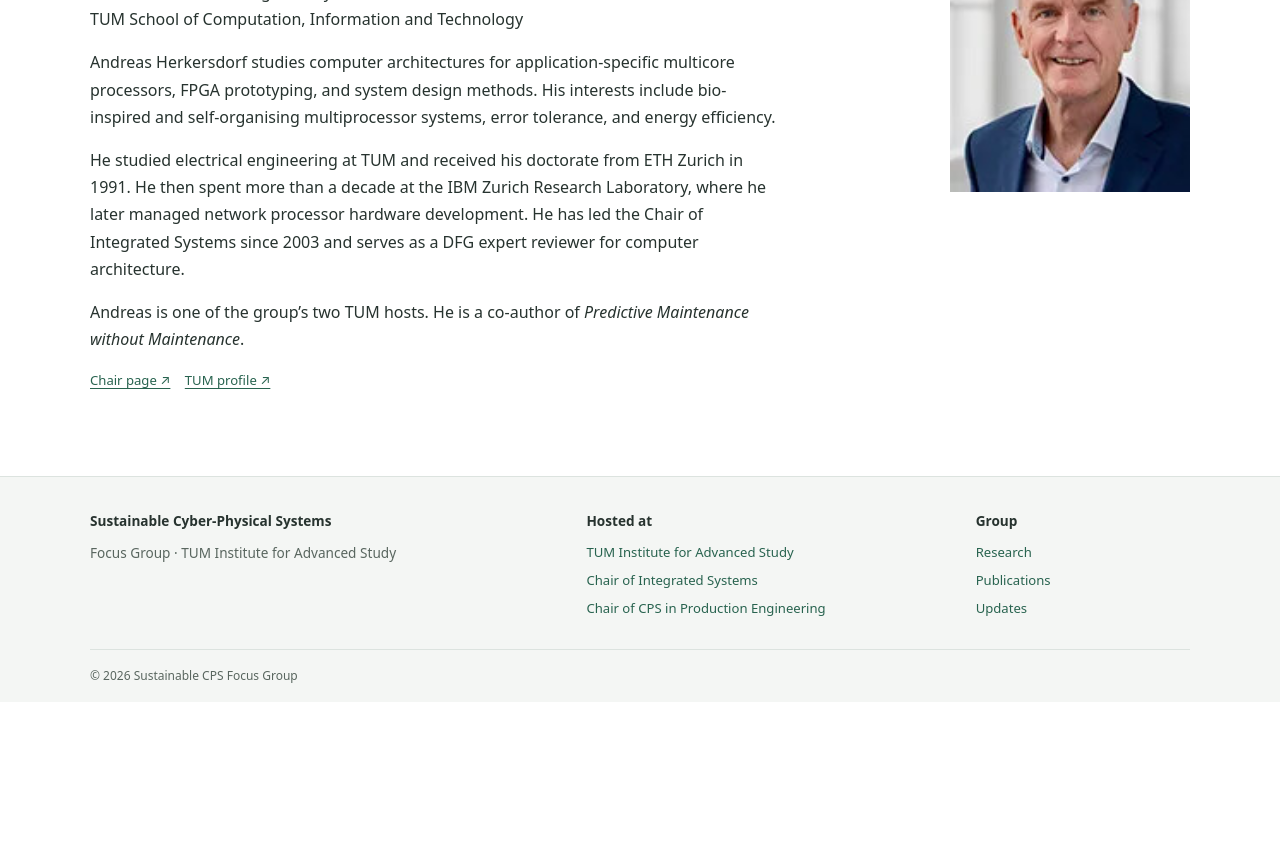
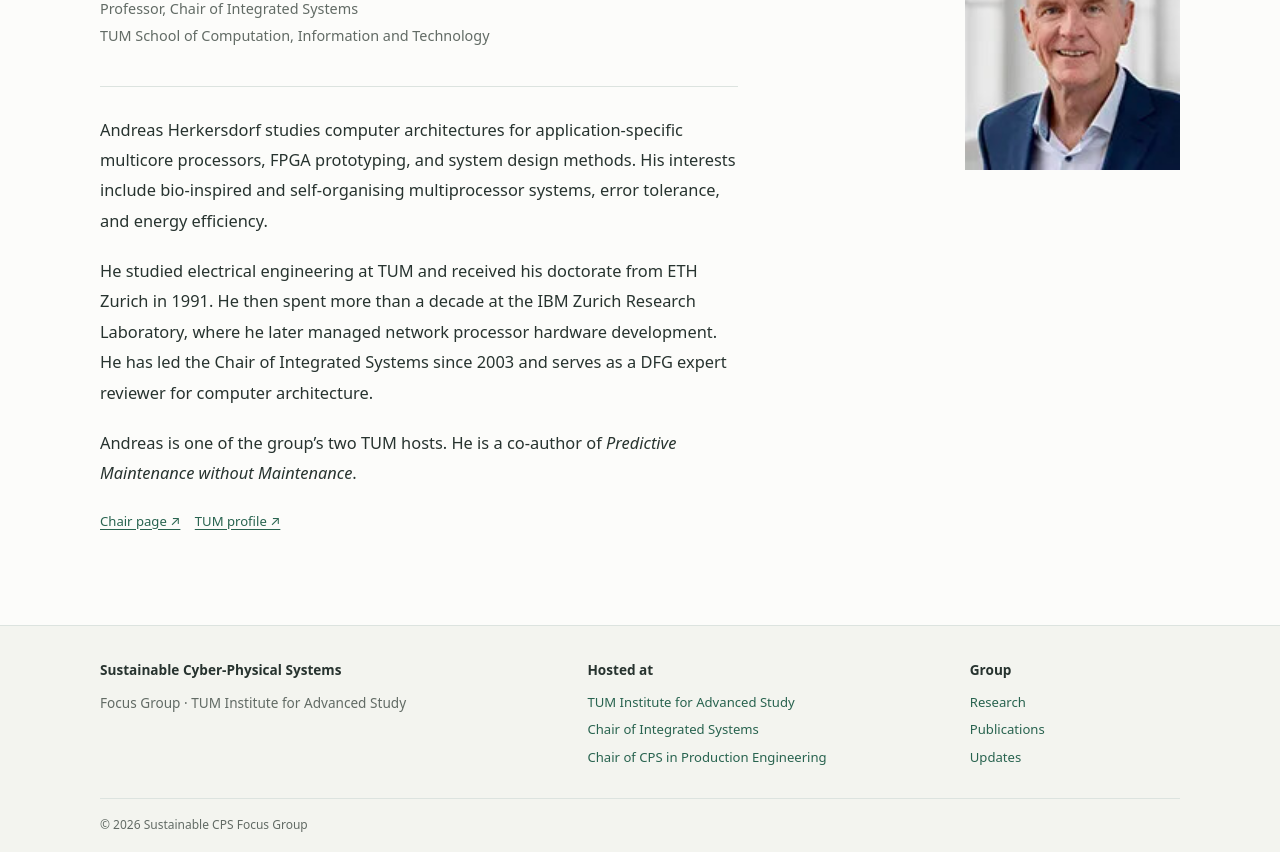
Before and after one commit to Sustainable-CPSs-Group/sustainable-cpss.github.io, an Astro site: page /people/andreas-herkersdorf in a window 1280 px wide. Shown: the part 229-1081 px from the top of the page. Before the commit the page ends 931 px from the top, so only its background shows below. Built offline with nearby package versions, Linux system fonts and the light colour scheme; Astro itself is replaced by a stand-in of ours.

Commit message:
Refine editorial typography and academic page layouts

```diff
--- a/astro.config.mjs
+++ b/astro.config.mjs
@@ -5,6 +5,7 @@ import rehypeKatex from "rehype-katex";
 import remarkMath from "remark-math";
 import remarkCitations from "./src/lib/remark-citations.mjs";
 import remarkLinks from "./src/lib/remark-links.mjs";
+import remarkFigures from "./src/lib/remark-figures.mjs";
 
 const base = process.env.ASTRO_BASE || "/";
 
@@ -17,7 +18,7 @@ export default defineConfig({
   trailingSlash: "always",
   markdown: {
     processor: unified({
-      remarkPlugins: [remarkMath, remarkCitations, [remarkLinks, { base }]],
+      remarkPlugins: [remarkMath, remarkCitations, [remarkLinks, { base }], remarkFigures],
       rehypePlugins: [rehypeKatex],
     }),
   },
--- a/src/pages/index.astro
+++ b/src/pages/index.astro
@@ -21,7 +21,7 @@ const directions = [
 ];
 ---
 <BaseLayout>
-  <header class="page-intro shell">
+  <header class="page-intro shell home-intro">
     <p class="eyebrow">TUM Institute for Advanced Study · Focus Group</p>
     <h1>{about.data.title}</h1>
   </header>
--- a/src/pages/people/[id].astro
+++ b/src/pages/people/[id].astro
@@ -10,8 +10,8 @@ const { person } = Astro.props as { person: CollectionEntry<"people"> };
 const { Content } = await render(person);
 ---
 <BaseLayout title={person.data.name} description={person.data.summary} active="people">
-  <article class="section shell content-grid">
-    <div class="prose"><p class="eyebrow">{person.data.groupRole}</p><h1 style="margin-bottom:1rem">{person.data.name}</h1><p>{person.data.role}<br />{person.data.institution}</p><Content /><p class="link-list">{person.data.email && <a href={`mailto:${person.data.email}`}>Email</a>}{person.data.links.map((link) => <a href={link.url}>{link.label} ↗</a>)}</p></div>
-    <Image src={person.data.image} alt={person.data.imageAlt} width={480} layout="constrained" loading="lazy" />
+  <article class="section shell content-grid profile">
+    <div class="prose"><header class="profile-header"><p class="eyebrow">{person.data.groupRole}</p><h1>{person.data.name}</h1><p class="institution">{person.data.role}<br />{person.data.institution}</p></header><Content /><p class="link-list">{person.data.email && <a href={`mailto:${person.data.email}`}>Email</a>}{person.data.links.map((link) => <a href={link.url}>{link.label} ↗</a>)}</p></div>
+    <Image class="profile-portrait" src={person.data.image} alt={person.data.imageAlt} width={480} layout="constrained" loading="lazy" />
   </article>
 </BaseLayout>
--- a/src/pages/people/index.astro
+++ b/src/pages/people/index.astro
@@ -9,6 +9,6 @@ const people = (await getCollection("people")).sort((a, b) => a.data.order - b.d
 <BaseLayout title="People" description="The grant holder, TUM hosts, and researchers of the Sustainable CPS Focus Group." active="people">
   <PageIntro title="People" description="Our group brings together researchers at TUM and the University of North Carolina at Chapel Hill." />
   <section class="shell people-grid">
-    {people.map((person) => <article class="person-card"><Image src={person.data.image} alt={person.data.imageAlt} width={250} layout="constrained" loading="lazy" /><div class="body"><p class="role">{person.data.groupRole}</p><h2>{person.data.name}</h2><p class="institution">{person.data.role}<br />{person.data.institution}</p><p class="summary">{person.data.summary}</p><div class="link-list"><a href={withBase(`/people/${person.id}/`)}>Profile</a>{person.data.email && <a href={`mailto:${person.data.email}`}>Email</a>}{person.data.links.slice(0, 2).map((link) => <a href={link.url}>{link.label} ↗</a>)}</div></div></article>)}
+    {people.map((person) => <article class="person-card"><Image src={person.data.image} alt={person.data.imageAlt} width={250} layout="constrained" loading="lazy" /><div class="body"><p class="role">{person.data.groupRole}</p><h2><a href={withBase(`/people/${person.id}/`)}>{person.data.name}</a></h2><p class="institution">{person.data.role}<br />{person.data.institution}</p><p class="summary">{person.data.summary}</p><div class="link-list"><a href={withBase(`/people/${person.id}/`)}>Profile</a>{person.data.email && <a href={`mailto:${person.data.email}`}>Email</a>}{person.data.links.slice(0, 2).map((link) => <a href={link.url}>{link.label} ↗</a>)}</div></div></article>)}
   </section>
 </BaseLayout>
--- a/src/styles/global.css
+++ b/src/styles/global.css
@@ -1,14 +1,16 @@
 :root {
   --ink: #27332f;
-  --muted: #59665f;
-  --paper: #ffffff;
+  --muted: #626b65;
+  --paper: #fcfcfa;
   --white: #ffffff;
   --forest: #244b3e;
   --green: #28634f;
   --line: #dce3df;
-  --soft: #f4f6f4;
+  --soft: #f3f4ef;
   --radius: .2rem;
-  --shell: min(1100px, calc(100% - 3rem));
+  --shell: min(1080px, calc(100% - 3rem));
+  --reading: 68ch;
+  --serif: Georgia, "Times New Roman", serif;
   font-family: ui-sans-serif, system-ui, -apple-system, BlinkMacSystemFont, "Segoe UI", sans-serif;
   color: var(--ink);
   background: var(--paper);
@@ -21,47 +23,54 @@ body { margin: 0; min-height: 100vh; min-height: 100dvh; display: flex; flex-dir
 body > main { flex: 1 0 auto; min-width: 0; }
 .site-header, .site-footer { flex-shrink: 0; }
 img { display: block; max-width: 100%; height: auto; }
-.prose p:has(> img) { margin: 2rem 0 .7rem; }
-.prose p:has(> img) + p:has(> em:only-child) { color: var(--muted); font-size: .85rem; }
-.post-hero[data-astro-image] { width: var(--shell); }
 a { color: var(--green); text-underline-offset: .2em; }
 a:hover { text-decoration: underline; }
 :focus-visible { outline: 2px solid var(--green); outline-offset: 4px; }
-h1, h2, h3 { margin: 0; line-height: 1.3; font-weight: 600; }
-h1 { font-family: Georgia, "Times New Roman", serif; font-size: clamp(1.65rem, 3vw, 2.2rem); font-weight: 500; }
-h2 { font-size: 1.4rem; }
-h3 { font-size: 1.05rem; }
+h1, h2, h3 { margin: 0; font-family: var(--serif); line-height: 1.35; font-weight: 400; text-wrap: pretty; }
+h1 { font-size: clamp(1.7rem, 3vw, 2.1rem); }
+h2 { font-size: 1.55rem; }
+h3 { font-size: 1.2rem; }
 p { margin: 0 0 1rem; }
 .shell { width: var(--shell); margin-inline: auto; }
 .skip-link { position: fixed; top: .5rem; left: .5rem; z-index: 100; transform: translateY(-150%); padding: .65rem 1rem; background: var(--white); }
 .skip-link:focus { transform: none; }
 .eyebrow { margin: 0 0 .7rem; color: var(--muted); font-size: .85rem; font-weight: 500; }
 
-.site-header { border-top: 3px solid var(--forest); border-bottom: 1px solid var(--line); background: var(--white); }
-.header-inner { min-height: 4.5rem; display: flex; align-items: center; gap: 1.4rem; }
-.brand { margin-right: auto; max-width: 32ch; color: var(--forest); font-size: .95rem; font-weight: 600; line-height: 1.4; text-decoration: none; }
+.site-header { border-top: 2px solid var(--forest); border-bottom: 1px solid var(--line); background: var(--paper); }
+.header-inner { min-height: 5rem; display: flex; align-items: center; gap: 1.4rem; }
+.brand { margin-right: auto; max-width: 32ch; color: var(--forest); font-family: var(--serif); font-size: 1.12rem; font-weight: 400; line-height: 1.4; text-decoration: none; }
 nav { display: flex; flex-wrap: wrap; gap: .8rem; }
 nav a, .header-link { padding: .4rem 0; color: var(--ink); font-size: .86rem; text-decoration: none; }
 nav a[aria-current="page"] { color: var(--green); text-decoration: underline; text-underline-offset: .45em; }
 .header-link { border-left: 1px solid var(--line); padding-left: 1.2rem; }
 
-.page-intro { padding: 2.75rem 0 1.75rem; }
-.page-intro > p:last-child { max-width: 76ch; margin: .8rem 0 0; color: var(--muted); }
-.overview-grid { display: grid; grid-template-columns: minmax(0, 2fr) minmax(0, 1fr); gap: 3rem; align-items: start; padding-bottom: 1rem; }
-.section { padding: 2.25rem 0; }
-.section-heading { display: flex; justify-content: space-between; align-items: baseline; flex-wrap: wrap; gap: .75rem 2rem; padding-bottom: .8rem; margin-bottom: 1.25rem; border-bottom: 1px solid var(--line); }
+.page-intro { padding: 3.25rem 0 2.25rem; }
+.home-intro { padding-bottom: 1.5rem; }
+.page-intro > p:last-child { max-width: var(--reading); margin: .8rem 0 0; color: var(--muted); }
+.overview-grid { display: grid; grid-template-columns: minmax(0, 1fr) 280px; gap: 4rem; align-items: start; padding-bottom: 1.25rem; }
+.overview-grid .prose > p:first-child { font-size: 1.13rem; line-height: 1.75; }
+.overview-grid .prose > p:last-child { padding-top: 1rem; border-top: 1px solid var(--line); font-size: .88rem; color: var(--muted); }
+.section { padding: 2.5rem 0; }
+.section-heading { display: flex; justify-content: space-between; align-items: baseline; flex-wrap: wrap; gap: .75rem 2rem; padding-bottom: .8rem; margin-bottom: 1.75rem; border-bottom: 1px solid var(--line); }
 .section-heading > a { font-size: .85rem; }
-.research-areas { display: grid; grid-template-columns: repeat(2, minmax(0, 1fr)); gap: 1.25rem 2.5rem; }
-.research-areas h3 { margin-bottom: .4rem; color: var(--forest); }
+.research-areas { display: grid; grid-template-columns: repeat(2, minmax(0, 1fr)); gap: 1.75rem 3rem; }
+.research-areas article { padding-left: 1rem; border-left: 2px solid var(--line); }
+.research-areas h3 { margin-bottom: .6rem; color: var(--ink); }
 .research-areas p { margin: 0; color: var(--muted); font-size: .93rem; }
-.content-grid { display: grid; grid-template-columns: minmax(0, 1fr) 240px; gap: 3rem; align-items: start; }
-.prose { min-width: 0; max-width: 76ch; font-size: 1rem; }
-.prose h2, .prose h3 { margin: 1.8em 0 .7em; scroll-margin-top: 1rem; }
-.prose h2 { font-size: 1.4rem; }
+.content-grid { display: grid; grid-template-columns: minmax(0, 1fr) 215px; gap: 4rem; align-items: start; }
+.prose { min-width: 0; max-width: var(--reading); font-size: 1.025rem; line-height: 1.85; }
+.prose p { margin-bottom: 1.25rem; }
+.prose li + li { margin-top: .5rem; }
+.prose strong { font-weight: 600; }
+.prose > :first-child { margin-top: 0; }
+.prose h2, .prose h3 { margin: 2em 0 .8em; scroll-margin-top: 1rem; }
+.prose h2 { font-size: 1.5rem; }
 .prose h3 { font-size: 1.15rem; }
 .prose blockquote { margin: 1.5rem 0; padding: .4rem 0 .4rem 1.2rem; border-left: 2px solid var(--line); color: var(--muted); }
-.prose figure { margin: 2rem 0; }
-.prose figcaption { margin-top: .7rem; color: var(--muted); font-size: .85rem; }
+.prose figure { margin: 2.25rem 0; padding: 1rem; border: 1px solid var(--line); background: var(--white); }
+.prose figure img { margin-inline: auto; object-fit: contain; }
+.prose figcaption { margin-top: .9rem; padding-top: .8rem; border-top: 1px solid var(--line); color: var(--muted); font-size: .85rem; line-height: 1.6; }
+.prose p:has(> img) { margin-block: 2rem; }
 .prose table { display: block; max-width: 100%; overflow-x: auto; border-collapse: collapse; margin: 1.5rem 0; font-size: .9rem; }
 .prose th, .prose td { padding: .7rem; border-bottom: 1px solid var(--line); text-align: left; }
 .prose pre { overflow-x: auto; padding: 1rem; border-radius: var(--radius); background: var(--forest); color: #f4f6f4; font-size: .82rem; }
@@ -70,51 +79,66 @@ nav a[aria-current="page"] { color: var(--green); text-decoration: underline; te
 .research-nav { position: sticky; top: 2rem; padding-left: 1rem; border-left: 1px solid var(--line); }
 .research-nav a { display: block; padding: .4rem 0; font-size: .85rem; text-decoration: none; }
 
-.people-grid { display: grid; grid-template-columns: repeat(2, minmax(0, 1fr)); gap: 2rem; padding-bottom: 3rem; }
-.person-card { display: grid; grid-template-columns: 125px minmax(0, 1fr); gap: 1.25rem; align-items: start; padding: 1.25rem 0; border-top: 1px solid var(--line); }
-.person-card img { width: 125px; height: auto; aspect-ratio: 4 / 5; object-fit: cover; --fit: cover; }
+.people-grid { display: grid; grid-template-columns: repeat(2, minmax(0, 1fr)); gap: 2.5rem 3rem; padding-bottom: 3.5rem; }
+.person-card { display: grid; grid-template-columns: 110px minmax(0, 1fr); gap: 1.25rem; align-items: start; padding: 1.25rem 0; border-top: 1px solid var(--line); }
+.person-card img { width: 110px; height: 138px; object-fit: cover; object-position: center top; }
+.person-card .body { display: flex; flex-direction: column; align-self: stretch; }
+.person-card .link-list { margin-top: auto; padding-top: .5rem; }
+.person-card h2 a { color: inherit; text-decoration: none; }
+.person-card h2 a:hover { text-decoration: underline; }
 .person-card .role { color: var(--muted); font-size: .78rem; margin: 0; }
-.person-card h2 { margin: .4rem 0; font-size: 1.2rem; }
+.person-card h2 { margin: .35rem 0 .6rem; font-size: 1.3rem; }
 .person-card .institution { color: var(--muted); font-size: .84rem; }
 .person-card .summary { margin: .8rem 0; font-size: .88rem; }
 .link-list { display: flex; flex-wrap: wrap; gap: .5rem .9rem; }
 .link-list a { font-size: .82rem; }
 
 .publication-list { display: grid; }
-.publication { display: grid; grid-template-columns: 60px minmax(0, 1fr); gap: 1.25rem; padding: 1.3rem 0; border-bottom: 1px solid var(--line); }
-.pub-year { color: var(--muted); font-size: .95rem; }
-.pub-meta { display: flex; flex-wrap: wrap; align-items: baseline; gap: .6rem; margin-bottom: .4rem; color: var(--muted); font-size: .82rem; }
-.pub-meta span { color: var(--forest); font-weight: 600; }
-.publication h3 { font-size: 1.08rem; }
+.publication { min-width: 0; padding: 1.5rem 0; border-bottom: 1px solid var(--line); }
+.publication:first-child { padding-top: 0; }
+.publication-year { display: grid; grid-template-columns: 80px minmax(0, 1fr); gap: 2rem; margin-top: 2.5rem; }
+.publication-year > h2 { color: var(--green); font-size: 1.35rem; font-variant-numeric: lining-nums; }
+.publication-years { max-width: 960px; }
+.pub-meta { display: flex; flex-wrap: wrap; align-items: baseline; gap: .35rem .65rem; margin-top: .5rem; color: var(--muted); font-size: .82rem; line-height: 1.6; }
+.pub-meta .pub-venue { font-style: italic; }
+.pub-meta .pub-label { color: var(--green); font-size: .75rem; }
+.publication h3 { font-size: 1.2rem; line-height: 1.5; }
+.publication h3 a { color: var(--ink); text-decoration: none; }
+.publication h3 a:hover { color: var(--green); text-decoration: underline; }
 .pub-authors, .pub-note { margin: .5rem 0 0; color: var(--muted); font-size: .9rem; }
 .pub-actions { display: flex; flex-wrap: wrap; align-items: center; gap: .8rem; margin-top: .7rem; }
 .pub-actions a, .pub-actions summary { color: var(--green); font-size: .82rem; cursor: pointer; }
 .pub-actions details { min-width: 0; width: 100%; }
 .pub-actions details:not([open]) { width: auto; }
 .pub-actions pre { overflow-x: auto; padding: 1rem; background: var(--soft); font-size: .75rem; }
-.filter { width: 100%; margin: .5rem 0 1rem; padding: .7rem .85rem; border: 1px solid var(--line); border-radius: var(--radius); background: var(--white); color: var(--ink); font: inherit; }
+.filter { width: min(100%, 36rem); display: block; margin: .5rem 0 1rem; padding: .7rem .85rem; border: 1px solid var(--line); border-radius: var(--radius); background: var(--white); color: var(--ink); font: inherit; }
 
 .post-grid { display: grid; grid-template-columns: repeat(2, minmax(0, 1fr)); gap: 2rem; }
 .post-card { min-width: 0; display: flex; flex-direction: column; color: var(--ink); text-decoration: none; border-bottom: 1px solid var(--line); }
 .post-card:hover { text-decoration: none; }
 .post-card:hover h2, .post-card:hover .read { text-decoration: underline; text-underline-offset: .2em; }
-.post-card img { width: 100%; height: auto; aspect-ratio: 5 / 2; object-fit: contain; --fit: contain; }
+.post-card img { width: 100%; height: 210px; padding: .85rem; object-fit: contain; border: 1px solid var(--line); background: var(--white); }
 .post-body { display: flex; flex: 1; flex-direction: column; padding: 1rem 0; }
 .post-card time { color: var(--muted); font-size: .8rem; }
-.post-card h2 { margin: .5rem 0; font-size: 1.15rem; }
+.post-card h2 { margin: .65rem 0; font-size: 1.3rem; line-height: 1.45; }
 .post-card p { color: var(--muted); font-size: .9rem; }
 .post-card .read { margin-top: auto; color: var(--green); font-size: .85rem; }
-.post-header { padding: 2.75rem 0 2rem; }
+.post-header { width: min(var(--shell), var(--reading)); font-size: 1.025rem; padding: 3.25rem 0 2rem; }
 .post-header h1 { max-width: 42ch; }
-.post-header .lede { max-width: 76ch; margin-top: 1rem; color: var(--muted); font-size: 1rem; }
+.post-header .lede { max-width: var(--reading); margin-top: 1rem; color: var(--muted); font-size: 1rem; }
 .post-meta { display: flex; flex-wrap: wrap; gap: .55rem; margin-bottom: .85rem; color: var(--muted); font-size: .82rem; }
-.post-hero { width: var(--shell); max-height: 500px; margin: 0 auto 2rem; object-fit: contain; }
+.post-hero, .post-hero[data-astro-image] { width: min(var(--shell), 820px); max-height: 440px; margin: 0 auto 2.5rem; padding: 1rem; border: 1px solid var(--line); background: var(--white); object-fit: contain; }
+.profile-header { padding-bottom: 1rem; margin-bottom: 1.75rem; border-bottom: 1px solid var(--line); }
+.profile-header h1 { margin-bottom: .75rem; }
+.profile-header .institution { color: var(--muted); font-size: .9rem; }
+.profile-portrait { width: 215px; height: auto; }
 .references { margin-top: 3rem; padding-top: 1.5rem; border-top: 1px solid var(--line); }
-.news-panel { border-left: 1px solid var(--line); padding-left: 1.5rem; }
-.news-panel h2 { font-size: 1.2rem; }
+.news-panel { padding: 1.25rem; border-top: 2px solid var(--forest); background: var(--soft); }
+.news-panel h2 { font-size: 1.35rem; }
 .news-item { display: block; padding: 1rem 0; border-bottom: 1px solid var(--line); color: var(--ink); text-decoration: none; }
 .news-item time { display: block; color: var(--muted); font-size: .8rem; margin-bottom: .3rem; }
-.news-item p { margin: 0; font-size: .9rem; }
+.news-item p { margin: 0; font-size: .87rem; line-height: 1.7; }
+.news-item:last-child { border-bottom: 0; padding-bottom: 0; }
 
 .site-footer { margin-top: 2rem; padding: 2rem 0 1rem; border-top: 1px solid var(--line); background: var(--soft); color: var(--muted); }
 .footer-grid { display: grid; grid-template-columns: 1.3fr 1fr .6fr; gap: 2rem; font-size: .85rem; }
@@ -126,8 +150,10 @@ nav a[aria-current="page"] { color: var(--green); text-decoration: underline; te
   .header-link { display: none; }
   .header-inner { gap: 1rem; }
   .overview-grid { grid-template-columns: minmax(0, 1fr); gap: 1.5rem; }
-  .news-panel { border-left: 0; border-top: 1px solid var(--line); padding: 1.25rem 0 0; }
+  .news-panel { padding: 1.25rem; }
   .content-grid { grid-template-columns: minmax(0, 1fr); gap: 2rem; }
+  .profile { grid-template-columns: minmax(0, 1fr) 180px; }
+  .profile-portrait { width: 180px; }
   .content-grid > img { max-width: 240px; }
   .people-grid { grid-template-columns: minmax(0, 1fr); }
   .research-nav { position: static; }
@@ -142,7 +168,13 @@ nav a[aria-current="page"] { color: var(--green); text-decoration: underline; te
   .page-intro, .post-header { padding-top: 2rem; }
   .research-areas, .post-grid, .footer-grid { grid-template-columns: minmax(0, 1fr); }
   .person-card { grid-template-columns: 90px minmax(0, 1fr); gap: 1rem; }
-  .person-card img { width: 90px; }
-  .publication { grid-template-columns: minmax(0, 1fr); gap: .5rem; }
+  .person-card img { width: 90px; height: 113px; }
+  .publication-year { grid-template-columns: minmax(0, 1fr); gap: 1rem; }
+  .profile-portrait { grid-row: 1; width: 140px; }
+  .profile { grid-template-columns: minmax(0, 1fr); }
+  .post-header { font-size: 1rem; }
+  .prose { font-size: 1rem; }
+  .post-card img { height: 190px; }
+  .prose figure { padding: .7rem; }
   .section { padding: 1.75rem 0; }
 }
```
Also changed, not shown: AUTHORING.md (+1 -1 lines), src/components/Publication.astro (added, +28 -0 lines), src/components/PublicationList.astro (+21 -25 lines), src/content/pages/about.md (+0 -2 lines), src/lib/remark-figures.mjs (added, +18 -0 lines), src/pages/publications/index.astro (+5 -2 lines).
